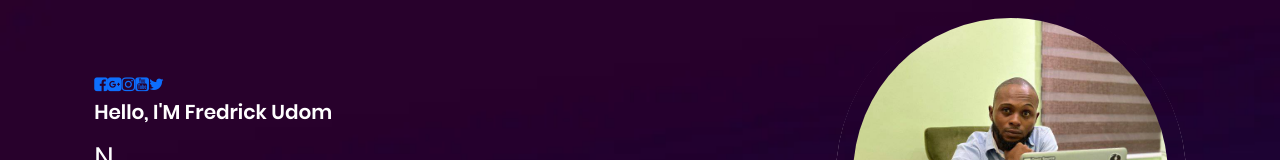
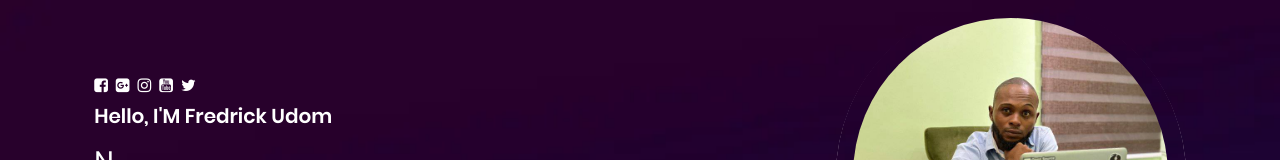
Before and after one commit to FredrickUdom/react-portfolio, a React (Vite) app: page / in a window 1280 px wide. Shown: the top 160 px of the page. Built offline with nearby package versions, Linux system fonts and the light colour scheme.

Commit message:
stylying

```diff
--- a/src/PortfolioContainer/Home/Profile.css
+++ b/src/PortfolioContainer/Home/Profile.css
@@ -71,3 +71,13 @@
     transform: scale(1.07);
     transition: 1s ease-out;
 }
+
+.colz .colz-icon i{
+    color: var(--white);
+    padding: 8px;
+    padding-left: 0px;
+}
+
+.colz .colz-icon i:hover{
+    transform: scale(1.5);
+}
```
